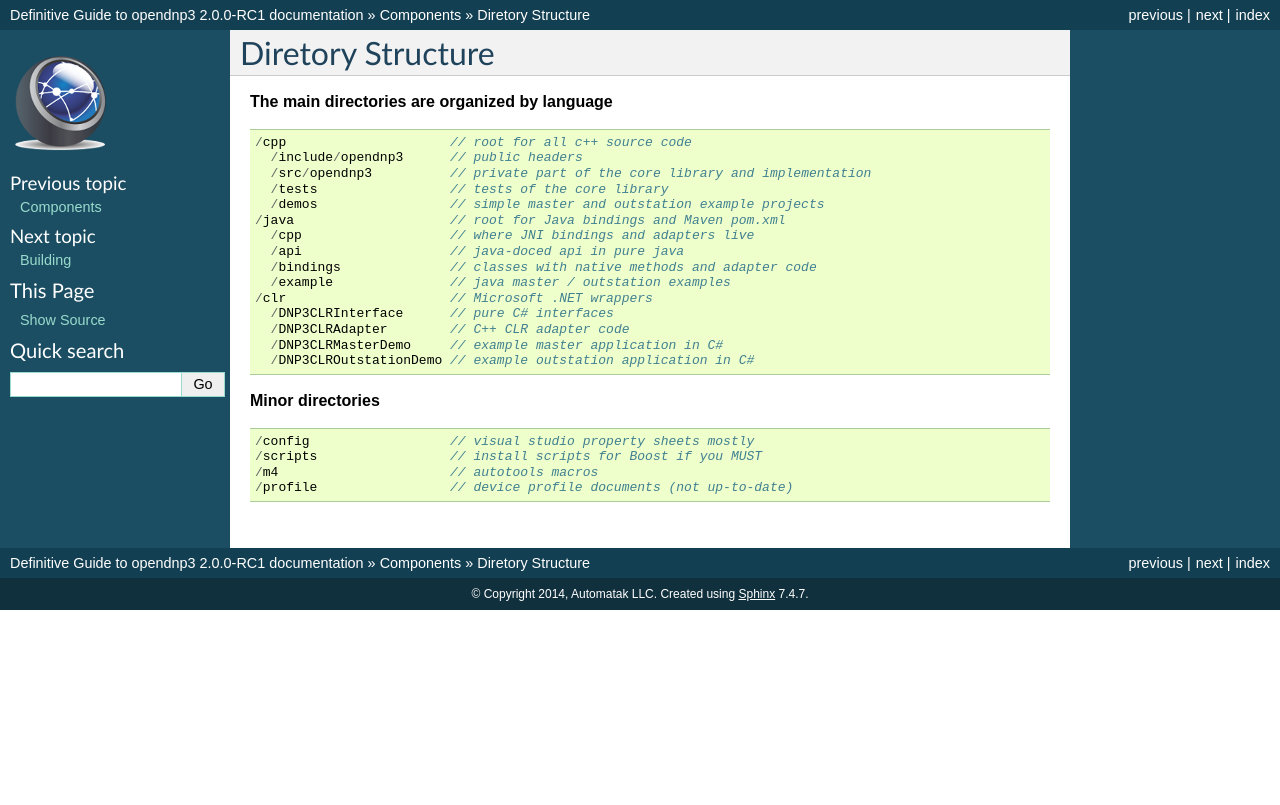
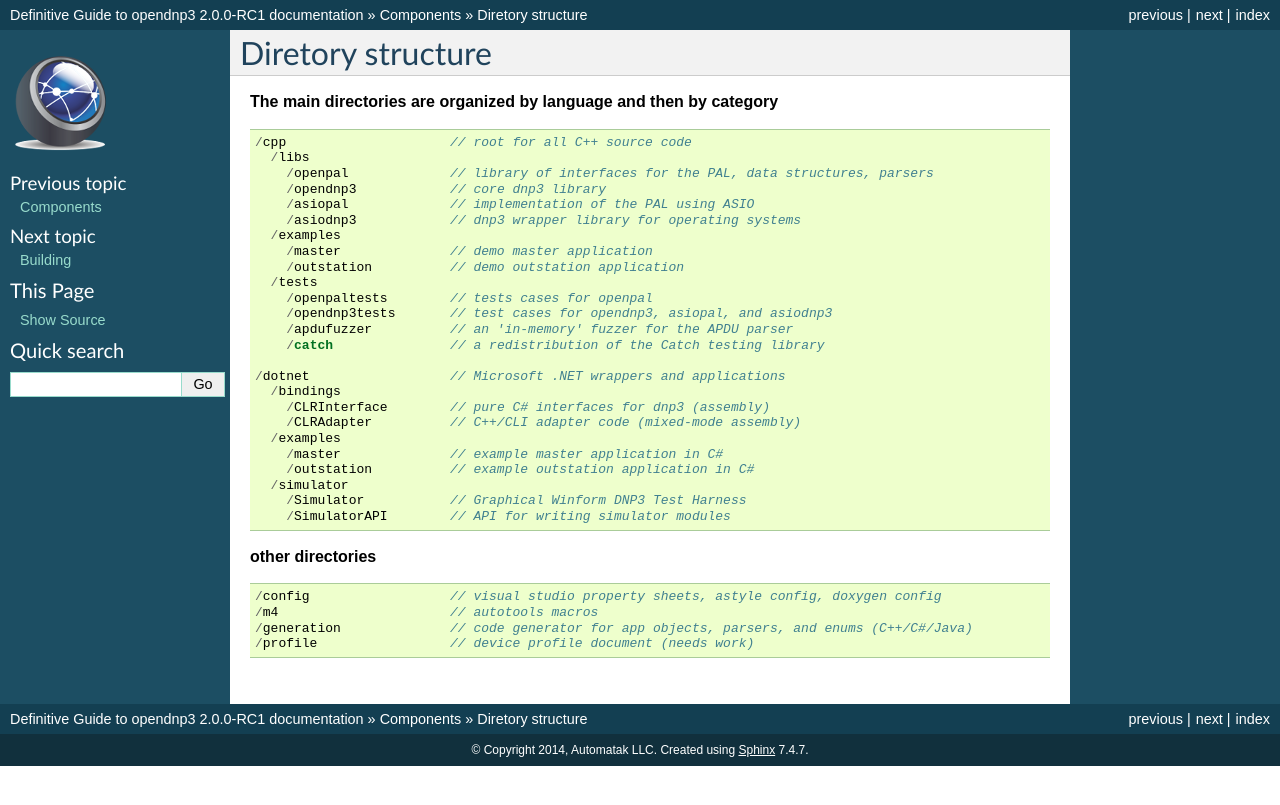
Before and after one commit to dnp3/opendnp3-guide, a Sphinx documentation site: the page built from source/layout/directories.rst, in a window 1280 px wide. Shown: the top 805 px of the page. Built offline with Sphinx 7.4.7, drawn with Linux system fonts in a browser that asks for light colours.

Commit message:
added new directory structure

```diff
--- a/source/layout/directories.rst
+++ b/source/layout/directories.rst
@@ -1,34 +1,43 @@
 
 ============================
-Diretory Structure
+Diretory structure
 ============================
 
-**The main directories are organized by language**
+**The main directories are organized by language and then by category**
 
 .. code-block:: java
 
-   /cpp                     // root for all c++ source code
-     /include/opendnp3      // public headers
-     /src/opendnp3          // private part of the core library and implementation
-     /tests                 // tests of the core library
-     /demos                 // simple master and outstation example projects
-   /java                    // root for Java bindings and Maven pom.xml
-     /cpp                   // where JNI bindings and adapters live
-     /api                   // java-doced api in pure java
-     /bindings              // classes with native methods and adapter code
-     /example               // java master / outstation examples
-   /clr                     // Microsoft .NET wrappers
-     /DNP3CLRInterface      // pure C# interfaces
-     /DNP3CLRAdapter        // C++ CLR adapter code
-     /DNP3CLRMasterDemo     // example master application in C#
-     /DNP3CLROutstationDemo // example outstation application in C#
+   /cpp                     // root for all C++ source code
+     /libs
+       /openpal             // library of interfaces for the PAL, data structures, parsers
+       /opendnp3            // core dnp3 library
+       /asiopal             // implementation of the PAL using ASIO
+       /asiodnp3            // dnp3 wrapper library for operating systems
+     /examples
+       /master              // demo master application
+       /outstation          // demo outstation application
+     /tests
+       /openpaltests        // tests cases for openpal
+       /opendnp3tests       // test cases for opendnp3, asiopal, and asiodnp3
+       /apdufuzzer          // an 'in-memory' fuzzer for the APDU parser
+       /catch               // a redistribution of the Catch testing library
 
+   /dotnet                  // Microsoft .NET wrappers and applications
+     /bindings
+       /CLRInterface        // pure C# interfaces for dnp3 (assembly)
+       /CLRAdapter          // C++/CLI adapter code (mixed-mode assembly)
+     /examples
+       /master              // example master application in C#
+       /outstation          // example outstation application in C#
+     /simulator
+       /Simulator           // Graphical Winform DNP3 Test Harness
+       /SimulatorAPI        // API for writing simulator modules
 
-**Minor directories**
+**other directories**
 
 .. code-block:: java
 
-   /config                  // visual studio property sheets mostly
-   /scripts                 // install scripts for Boost if you MUST
+   /config                  // visual studio property sheets, astyle config, doxygen config
    /m4                      // autotools macros
-   /profile                 // device profile documents (not up-to-date)
+   /generation              // code generator for app objects, parsers, and enums (C++/C#/Java)
+   /profile                 // device profile document (needs work)
--- a/source/opendnp3-intro/testing.rst
+++ b/source/opendnp3-intro/testing.rst
@@ -1,7 +1,7 @@
 .. _testing-label:
 
 =================================
-Emphasis on Testing
+Emphasis on testing
 =================================
 
 Opendnp3 aims to be a correct, robust, secure, and conformant implementation of the standard. To meet these goals, we do the following types of testing an analysis.
```
